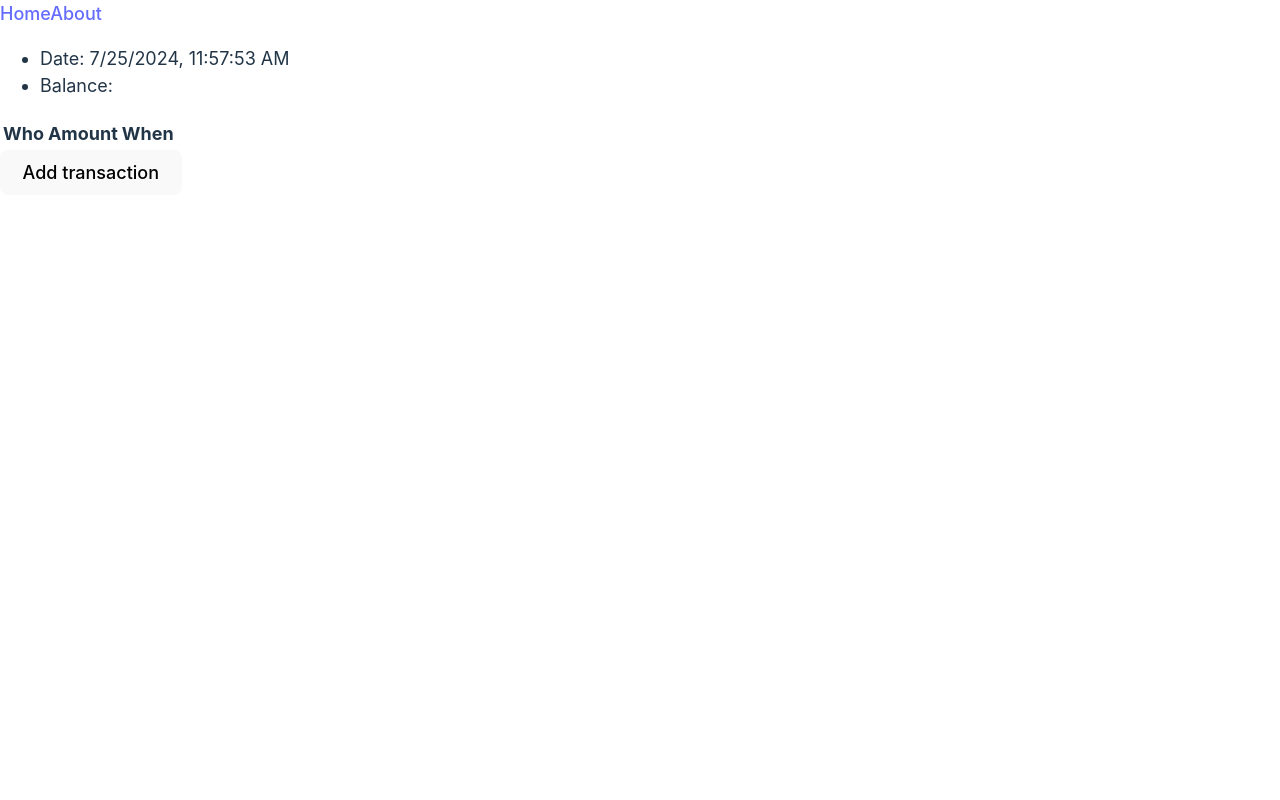
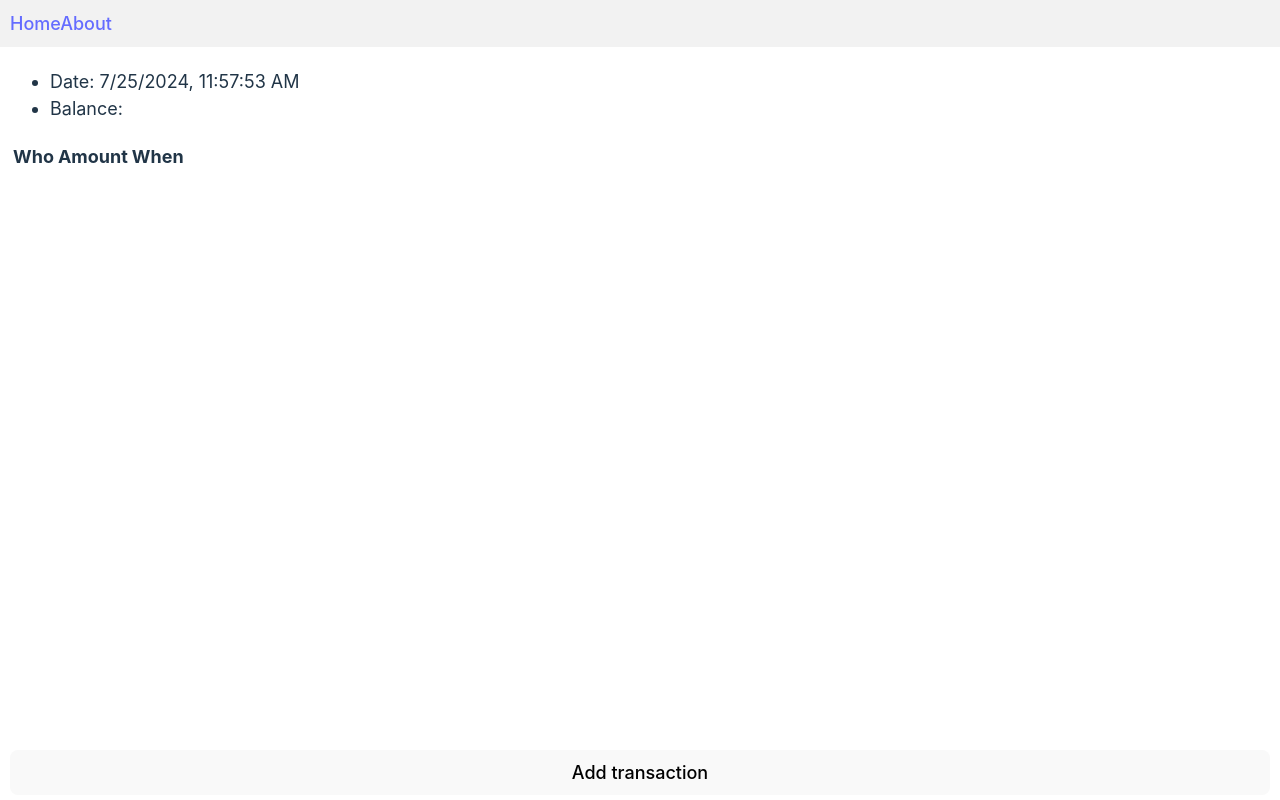
Before and after one commit to potrahi/homeAcc, a React (Vite) app in the folder frontend/: page / in a window 1280 px wide. Built offline with nearby package versions, Linux system fonts and the light colour scheme.

Commit message:
added styles for root and home components

```diff
--- a/frontend/src/components/Spending/SpendingForm.tsx
+++ b/frontend/src/components/Spending/SpendingForm.tsx
@@ -1,6 +1,7 @@
 import React, { useState } from 'react';
 import { useDispatch } from 'react-redux';
 import { spendingActions } from '../../store/spending';
+import { modalActions } from '../../store/modal';
 
 const SpendingForm: React.FC = () => {
     const dispatch = useDispatch();
@@ -28,7 +29,7 @@ const SpendingForm: React.FC = () => {
 
         console.log(name, date, amount);
         dispatch(spendingActions.addSpend({ name, date, amount: parseFloat(amount) }));
-
+        dispatch(modalActions.closeModal());
         setFormData({ name: '', date: '', amount: '' });
     };
 
--- a/frontend/src/index.css
+++ b/frontend/src/index.css
@@ -16,7 +16,6 @@
 body {
   margin: 0;
   padding: 0;
-  height: 100dvh;
   font-size: 1.125em;
   font-weight: 400;
   line-height: 1.5;
--- /dev/null
+++ b/frontend/src/pages/Home.css
@@ -0,0 +1,20 @@
+#home {
+    display: flex;
+    flex-direction: column;
+}
+
+ul {
+    flex: 0 0 auto;
+}
+
+#spending-table-container {
+    flex: 1 1 auto;
+    overflow-y: auto;
+    width: 100%;
+}
+
+#modal-button {
+    flex: 0 0 auto;
+    align-self: stretch;
+    margin: 5px 0 5px 0;
+}
--- a/frontend/src/pages/Home.tsx
+++ b/frontend/src/pages/Home.tsx
@@ -2,6 +2,7 @@ import { useDispatch } from "react-redux";
 import { modalActions } from "../store/modal";
 import RealTimeDate from "../components/RealTimeDate";
 import SpendingTable from "../components/Spending/SpendingTable";
+import "./Home.css";
 
 export default function Home() {
     const dispatch = useDispatch();
@@ -11,13 +12,15 @@ export default function Home() {
     };
 
     return (
-        <section>
+        <section id="home">
             <ul>
                 <li>Date: {<RealTimeDate />}</li>
                 <li>Balance:</li>
             </ul>
-            <SpendingTable />
-            <button id="modal" onClick={openModal}>Add transaction</button>
+            <div id="spending-table-container">
+                <SpendingTable />
+            </div>
+            <button id="modal-button" onClick={openModal}>Add transaction</button>
         </section>
     );
 }
--- a/frontend/src/pages/Root.css
+++ b/frontend/src/pages/Root.css
@@ -1,6 +1,3 @@
-/* Root.css */
-
-/* Nav styles */
 nav {
     position: fixed;
     top: 0;
@@ -8,14 +5,13 @@ nav {
     width: 100%;
     background-color: #f2f2f2;
     padding: 10px;
+    z-index: 1000
 }
 
-/* Content styles */
 section {
-    display: flex;
-    justify-content: center;
-    align-items: center;
-    flex-direction: column;
-    text-align: left;
-    margin-top: 100px;
+    justify-content: space-between;
+    height: calc(100vh - 50px);
+    margin-top: 50px;
+    padding: 0 10px 0 10px;
+    overflow: hidden;
 }
--- a/frontend/src/pages/Root.tsx
+++ b/frontend/src/pages/Root.tsx
@@ -2,6 +2,7 @@ import { Link, Outlet } from "react-router-dom";
 import SpendingModal from "../components/Spending/SpendingModal";
 import { useSelector } from "react-redux";
 import { RootState } from "../store";
+import './Root.css';
 
 export default function Root() {
 
```
